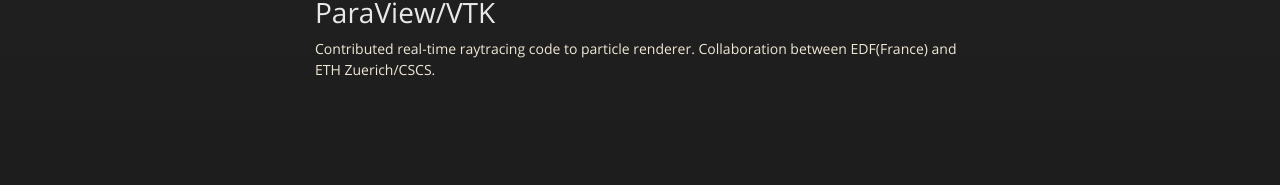
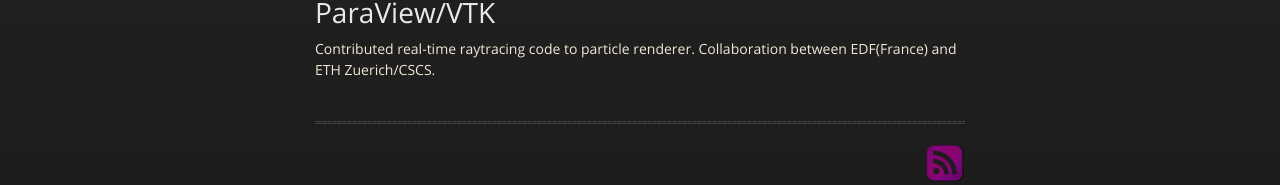
Before and after one commit to candycode/candycode.github.com, a Jekyll site: the page built from site/portfolio/index.md, in a window 1280 px wide. Shown: the part 6083-6268 px from the top of the page. Built offline with Jekyll 4.4.1, drawn with Linux system fonts in a browser that asks for light colours; nearby versions of some CDN libraries; some web fonts are replaced; before the commit the page ends 6203 px from its top, so only the background shows below that.

Commit message:
Added feedburner support

```diff
--- a/_config.yml
+++ b/_config.yml
@@ -13,3 +13,4 @@
 analytics: true
 permalink: none
 future: true
+feedburner: true
--- a/_layouts/default.html
+++ b/_layouts/default.html
@@ -8,7 +8,7 @@
     <link rel="stylesheet" href="/stylesheets/pygment_trac.css">
     <script src="https://ajax.googleapis.com/ajax/libs/jquery/1.7.1/jquery.min.js"></script>
     <script src="/javascripts/respond.js"></script>
-    {% if page.imageover %}
+    {% if page.imagehover %}
     <script type="text/javascript">
     $( document ).ready( function() {
                            // Change the image of hoverable images
@@ -110,10 +110,20 @@
       {% else %}
         {{content}}
       {% endif %}
+      <br/><hr/>
+      {% if site.feedburner || page.feedburner %}
+      <div class="rss">
+        <a href="http://feeds.feedburner.com/UgosDustyAttic">
+          <img src="/images/rssalpha.png" alt="Subscribe to RSS Feed" />
+        </a>
+      </div>
+      {% endif %}
     </div>
     {% if page.lightbox %}
     <script src="/addons/lightbox/js/lightbox.js"></script>
     {% endif %}
+
+
     <!--[if !IE]><script>fixScale(document);</script><!--<![endif]-->
   </body>
 </html>
--- a/site/portfolio/index.md
+++ b/site/portfolio/index.md
@@ -1,7 +1,7 @@
 ---
 layout: default
 lightbox: true
-imageover: true
+imagehover: true
 ---
 
 ...just some stuff I have been working on.
--- a/stylesheets/styles.css
+++ b/stylesheets/styles.css
@@ -869,3 +869,10 @@
     display: none;
   }
 }
+
+
+/* UV */
+.rss {
+  float: right;
+  margin: 0;
+}
```
Also changed, not shown: images/rss.png (added), images/rssalpha.png (added).
